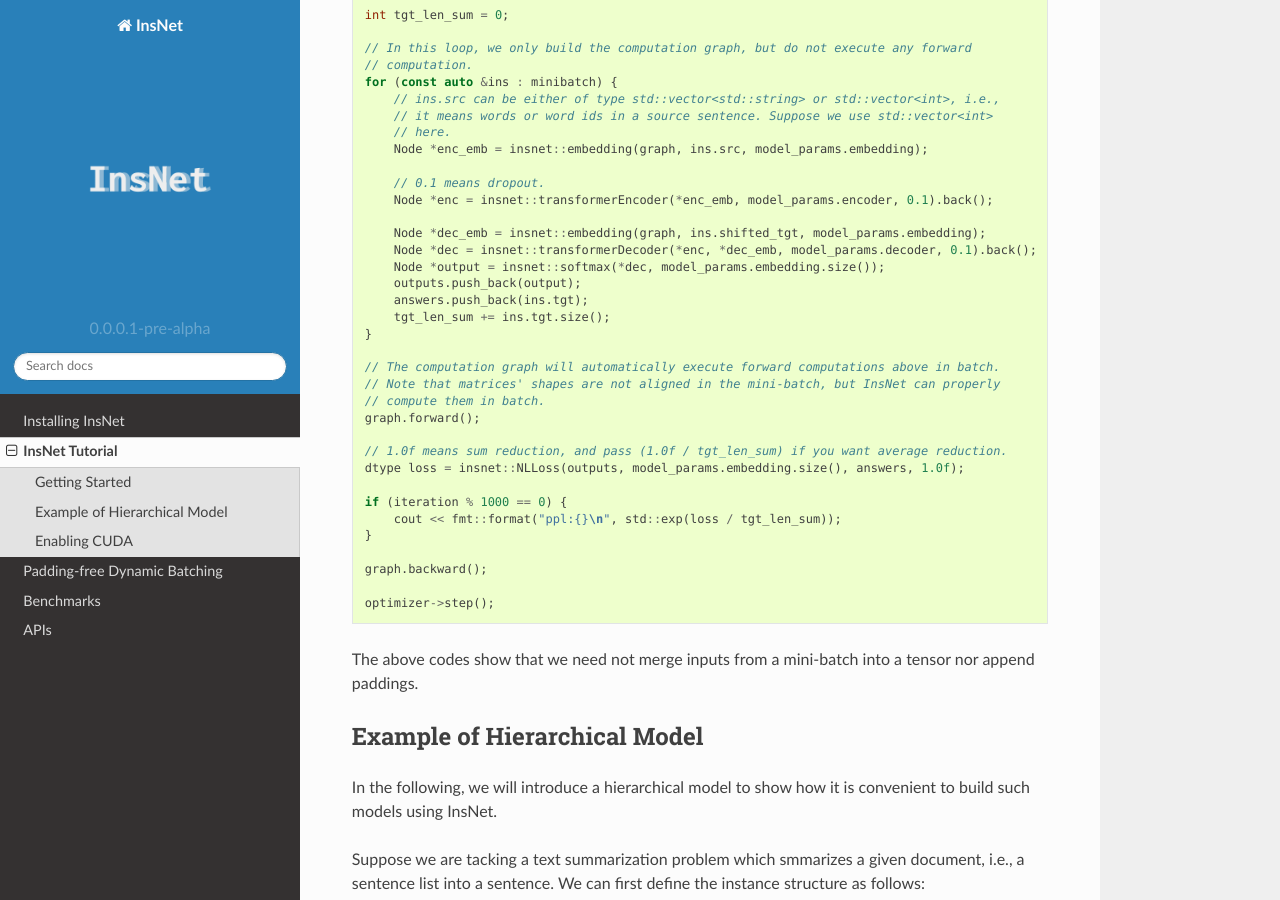
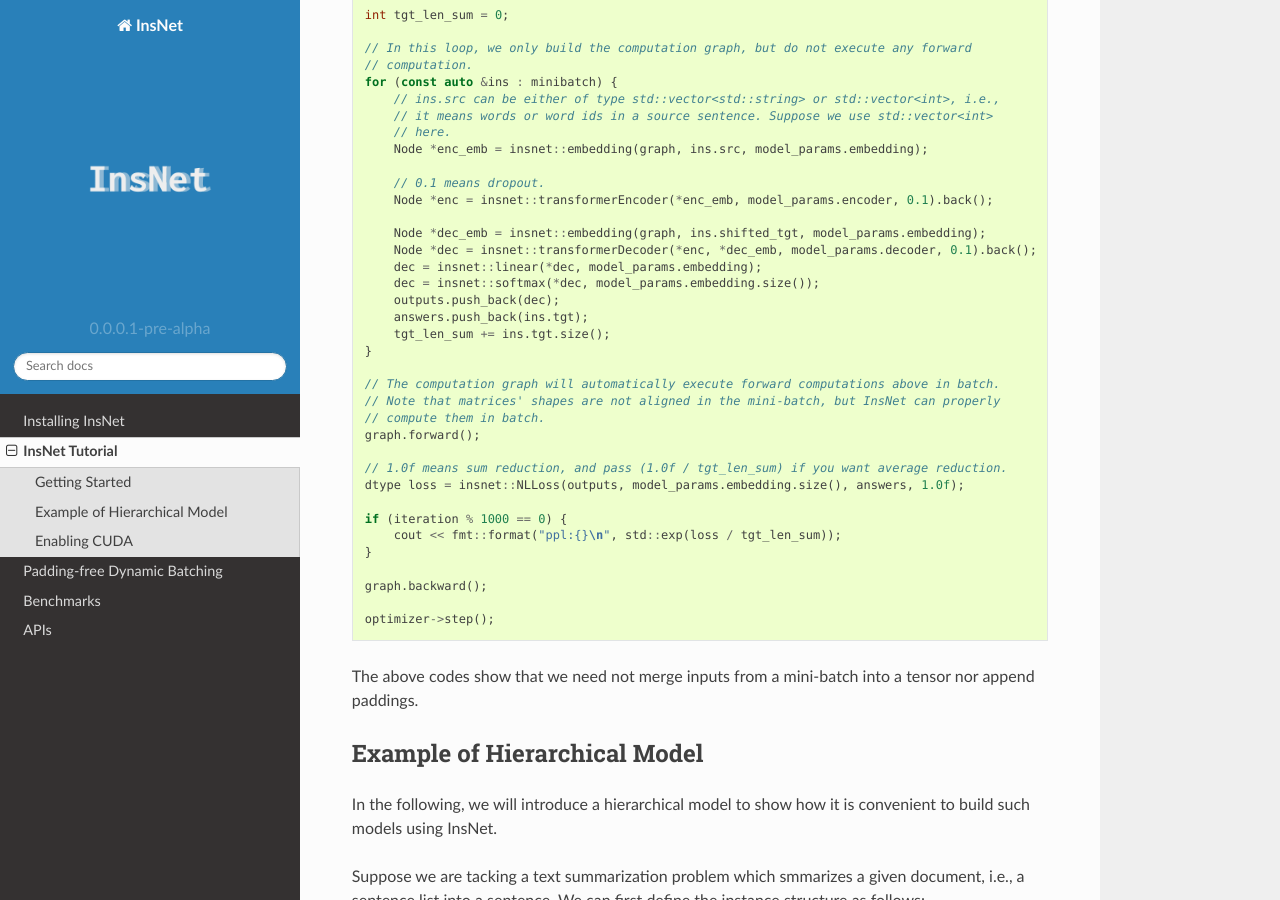
Before and after one commit to chncwang/InsNet, a Sphinx documentation site: the page built from docs/source/getting_started.rst, in a window 1280 px wide and 900 px high, scrolled down 1708 px. Built offline with Sphinx 7.4.7 and the Read the Docs theme 2.0.0, drawn with Linux system fonts in a browser that asks for light colours.

Commit message:
fix a doc problem

```diff
--- a/docs/source/getting_started.rst
+++ b/docs/source/getting_started.rst
@@ -97,8 +97,9 @@ Supposing that we have already loaded and randomly shuffled training instances,
 
         Node *dec_emb = insnet::embedding(graph, ins.shifted_tgt, model_params.embedding);
         Node *dec = insnet::transformerDecoder(*enc, *dec_emb, model_params.decoder, 0.1).back();
-        Node *output = insnet::softmax(*dec, model_params.embedding.size());
-        outputs.push_back(output);
+        dec = insnet::linear(*dec, model_params.embedding);
+        dec = insnet::softmax(*dec, model_params.embedding.size());
+        outputs.push_back(dec);
         answers.push_back(ins.tgt);
         tgt_len_sum += ins.tgt.size();
     }
```
